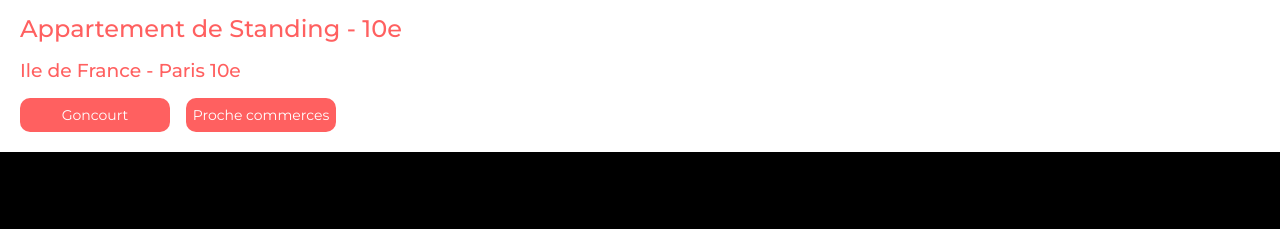
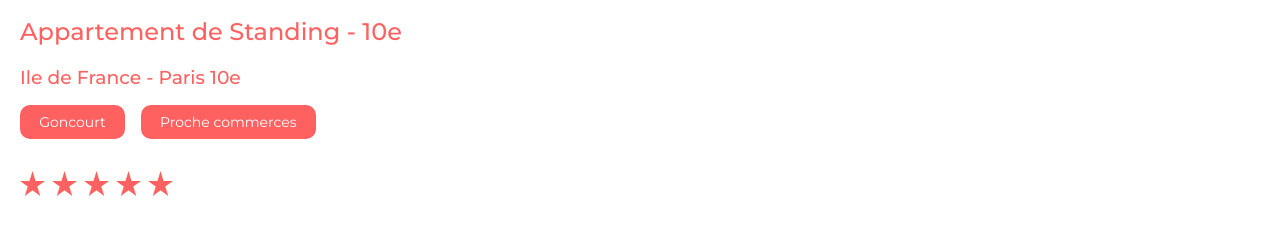
Before and after one commit to JulieVitse/P11---Kasa, a React app: page /logement/0979876d in a window 1280 px wide. Shown: the part 1039-1268 px from the top of the page. Built offline with nearby package versions, Linux system fonts and the light colour scheme.

Commit message:
cleaned tags, added ratings

```diff
--- a/src/components/Rating/Rating.js
+++ b/src/components/Rating/Rating.js
@@ -0,0 +1,30 @@
+import starFilled from '../../assets/images/star_full.svg'
+import starEmpty from '../../assets/images/star_empty.svg'
+import styles from './Rating.module.scss'
+
+function Rating({ ratingValue }){
+    const range = [1, 2, 3, 4, 5]
+    return (
+      <div className={styles.wrapper}>
+        {range.map((rangeElem) =>
+          ratingValue >= rangeElem ? (
+            <img
+              src={starFilled}
+              key={rangeElem.toString()}
+              alt=""
+              className={styles.icon}
+            />
+          ) : (
+            <img
+              src={starEmpty}
+              key={rangeElem.toString()}
+              alt=""
+              className={styles.icon}
+            />
+          )
+        )}
+      </div>
+    )
+}
+
+export default Rating
--- a/src/components/Rating/Rating.module.scss
+++ b/src/components/Rating/Rating.module.scss
@@ -0,0 +1,10 @@
+@import '../../assets/styles/variables.scss';
+
+.wrapper {
+    margin: nth($margins, 4) 0;
+    display: flex;
+    gap: 7px;
+    .icon{
+        width: 25px;
+    }
+}
--- a/src/components/Tag/Tag.module.scss
+++ b/src/components/Tag/Tag.module.scss
@@ -3,10 +3,10 @@
 .tag{
     background: $primary-color;
     color: white;
-    //padding: .5rem 1rem;
-    min-width: 150px;
+    padding: .5rem 1.2rem;
+    //min-width: 150px;
     border-radius: nth($radius, 1);
-    padding: .5rem 0;
+    //padding: .5rem 0;
     text-align: center;
     font-size: 14px;
 }
--- a/src/pages/Logement/Logement.js
+++ b/src/pages/Logement/Logement.js
@@ -1,5 +1,6 @@
 import Gallery from '../../components/Gallery/Gallery'
 import Tag from '../../components/Tag/Tag'
+import Rating from '../../components/Rating/Rating'
 import { useParams } from 'react-router-dom'
 import styles from './Logement.module.scss'
 
@@ -18,6 +19,9 @@ function Logement({ logements }) {
           <Tag key={index} tags={tag} />
         ))}
       </div>
+      <div className="informations">
+          <Rating ratingValue={logement.rating} />
+      </div>
     </section>
   )
 }
--- a/src/pages/Logement/Logement.module.scss
+++ b/src/pages/Logement/Logement.module.scss
@@ -8,6 +8,9 @@
         font-weight: 500;
         margin: nth($margins, 2) 0;
     }
+    .title{
+        line-height: 1.5;
+    }
     .tags_wrapper{
         display: flex;
         gap: nth($margins, 2);
```
Also changed, not shown: src/assets/images/star_empty.svg (added), src/assets/images/star_full.svg (added).
